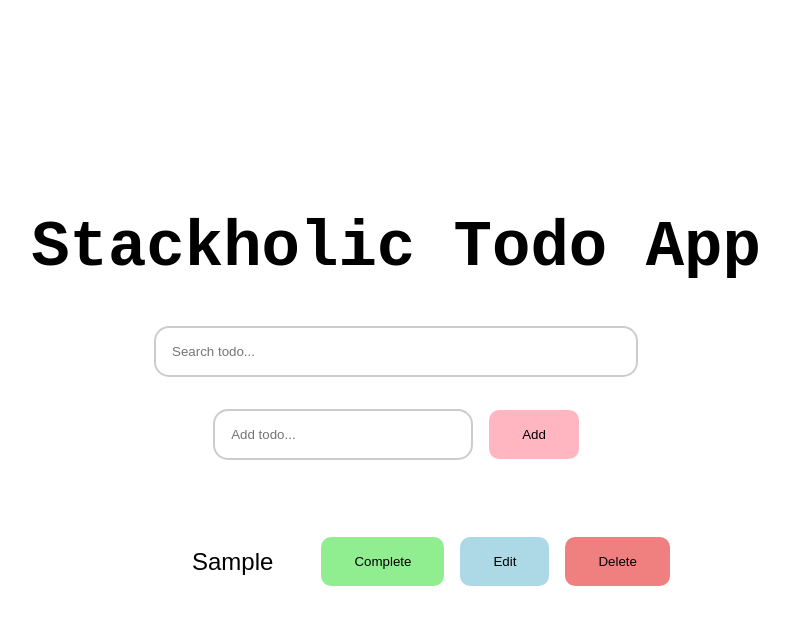
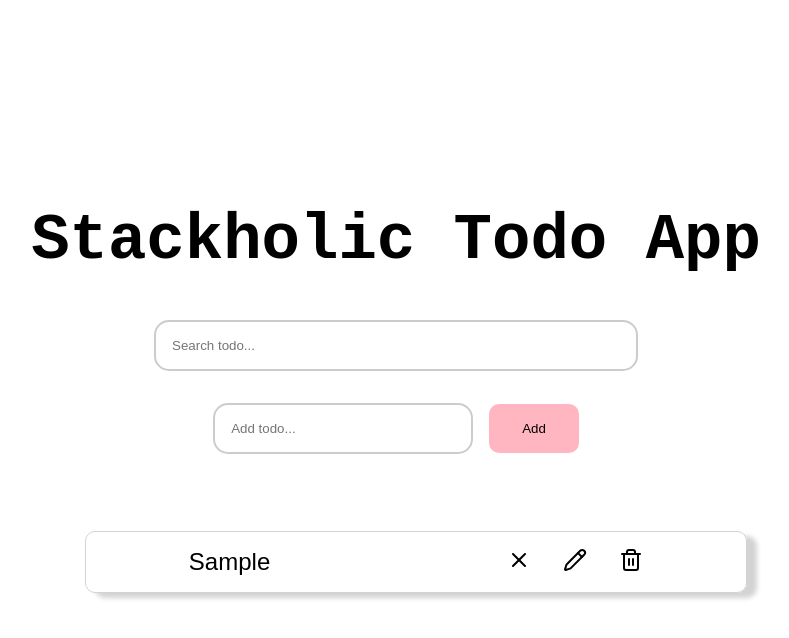
Before and after one commit to sahajranipa/stackholic-todo-app, a React (Vite) app: page / in a window 1280 px wide. Both pictures are taken after typing "Sample" into the empty fields and a click on the button "Add". Shown: the top 638 px of the page, without its empty margins (244-1033 px from the left). Built offline with nearby package versions, Linux system fonts and the light colour scheme.

Commit message:
added some design changes and added icons for todo actions

```diff
--- a/package.json
+++ b/package.json
@@ -11,6 +11,7 @@
   },
   "dependencies": {
     "@reduxjs/toolkit": "^2.2.7",
+    "lucide-react": "^0.447.0",
     "react": "^18.3.1",
     "react-dom": "^18.3.1",
     "react-redux": "^9.1.2",
--- a/src/App.css
+++ b/src/App.css
@@ -47,10 +47,20 @@
   list-style: none;
   display: flex;
   align-items: center;
-  width: 50%;
+  justify-content: space-around;
+  gap: 2rem;
   margin-block: 2rem;
+  padding: 1rem;
+  border: 1px solid lightgray;
+  box-shadow: 10px 5px 5px lightgray;
+  border-radius: 10px;
+  width: 70%;
 }
-
+.todo_action_btns {
+  display: flex;
+  align-items: center;
+  gap: 2rem;
+}
 .toggle_btn {
   padding: 1rem 2rem;
   border: 1px solid transparent;
--- a/src/App.jsx
+++ b/src/App.jsx
@@ -7,6 +7,7 @@ import {
   deleteTodo,
 } from "./redux/todos/todoSlice.js";
 import "./App.css";
+import { CircleCheckBig, Pencil, Trash2, X } from "lucide-react";
 
 function App() {
   const [input, setInput] = useState("");
@@ -52,6 +53,7 @@ function App() {
   return (
     <div className="todo_container">
       <h1 className="todo_title">Stackholic Todo App</h1>
+
       <input
         className="todo_input"
         type="text"
@@ -59,6 +61,7 @@ function App() {
         value={searchTerm}
         onChange={(e) => setSearchTerm(e.target.value)}
       />
+
       <form className="todo_form" onSubmit={handleSubmit}>
         <input
           className="todo_input"
@@ -76,6 +79,7 @@ function App() {
           filteredTodos?.map((todo) => {
             return (
               <li className="todo_list_items" key={todo.id}>
+                {" "}
                 <span
                   style={{
                     textDecoration: todo.completed ? "line-through" : "none",
@@ -85,7 +89,24 @@ function App() {
                   }}>
                   {todo.text}
                 </span>
-                <button
+                <div className="todo_action_btns">
+                  <span
+                    onClick={() => {
+                      dispatch(toggleTodo({ id: todo.id }));
+                    }}>
+                    {todo.completed ? <CircleCheckBig /> : <X />}
+                  </span>
+                  <span onClick={() => handleEdit(todo)}>
+                    <Pencil />
+                  </span>
+                  <span
+                    onClick={() => {
+                      dispatch(deleteTodo({ id: todo.id }));
+                    }}>
+                    <Trash2 />
+                  </span>
+                </div>
+                {/* <button
                   className="toggle_btn"
                   onClick={() => {
                     dispatch(toggleTodo({ id: todo.id }));
@@ -101,7 +122,7 @@ function App() {
                     dispatch(deleteTodo({ id: todo.id }));
                   }}>
                   Delete
-                </button>
+                </button> */}
               </li>
             );
           })}
```
Also changed, not shown: 1 other file (tests, documents, lock files or other folders).
